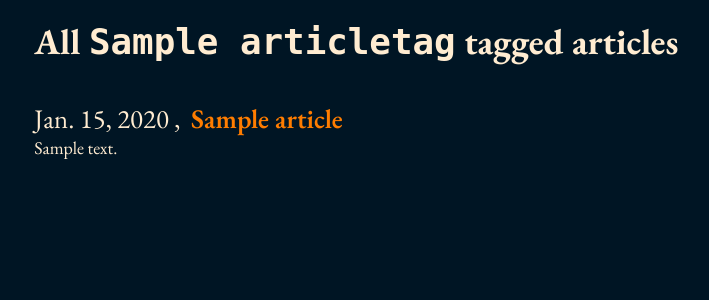
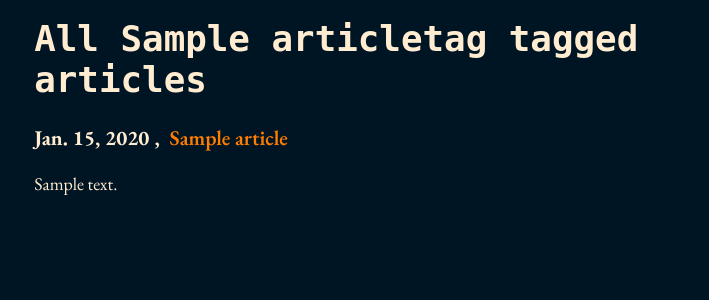
Before and after one commit to pbellon/yablog, a Django app: a page that uses src/blog_app/templates/shared/base.html in a window 1280 px wide. Shown: the part 59-359 px from the top of the page, without its empty margins (108-817 px from the left). Run offline with Django 5.2, Linux system fonts and the light colour scheme; tables that the repository leaves empty hold one stand-in row (values such as "Sample post").

Commit message:
Experiment heading styles

```diff
--- a/src/blog_app/templates/htmx/paginated_articles.html
+++ b/src/blog_app/templates/htmx/paginated_articles.html
@@ -2,14 +2,14 @@
 
 {% for article in paginated_articles %}
   <article>
-    <header>
+    <h3>
       <time datetime="{{ article.creation_date | date:'c'}}">
         {{ article.creation_date }}
       </time>,&nbsp;
       <a hx-boost href="{% url 'article_detail' article.slug %}">
         {{ article.title }}
       </a>
-    </header>
+    </h3>
 
     <div class="strip">{{ article.content_parsed|safe }}</div>
   </article>
--- a/src/blog_app/templates/shared/base.html
+++ b/src/blog_app/templates/shared/base.html
@@ -29,8 +29,12 @@
   }
 }
 
+h1, h2 {
+  font-family: monospace;
+}
+
 * {
-  & h1, & h2, & h3 {
+  & h1, & h2, & h3, & h4 {
     &:first-child {
       margin-top: 0;
     }
@@ -189,10 +193,14 @@
 
 .articles {
   article {
-    margin-top: 2em;
+    margin-top: 3rem;
 
-    header {
-      font-size: 1.5rem;
+    &:first-child {
+      margin-top: 0;
+    }
+
+    p:first-child {
+      margin-top: 0;
     }
   }
 }
```
